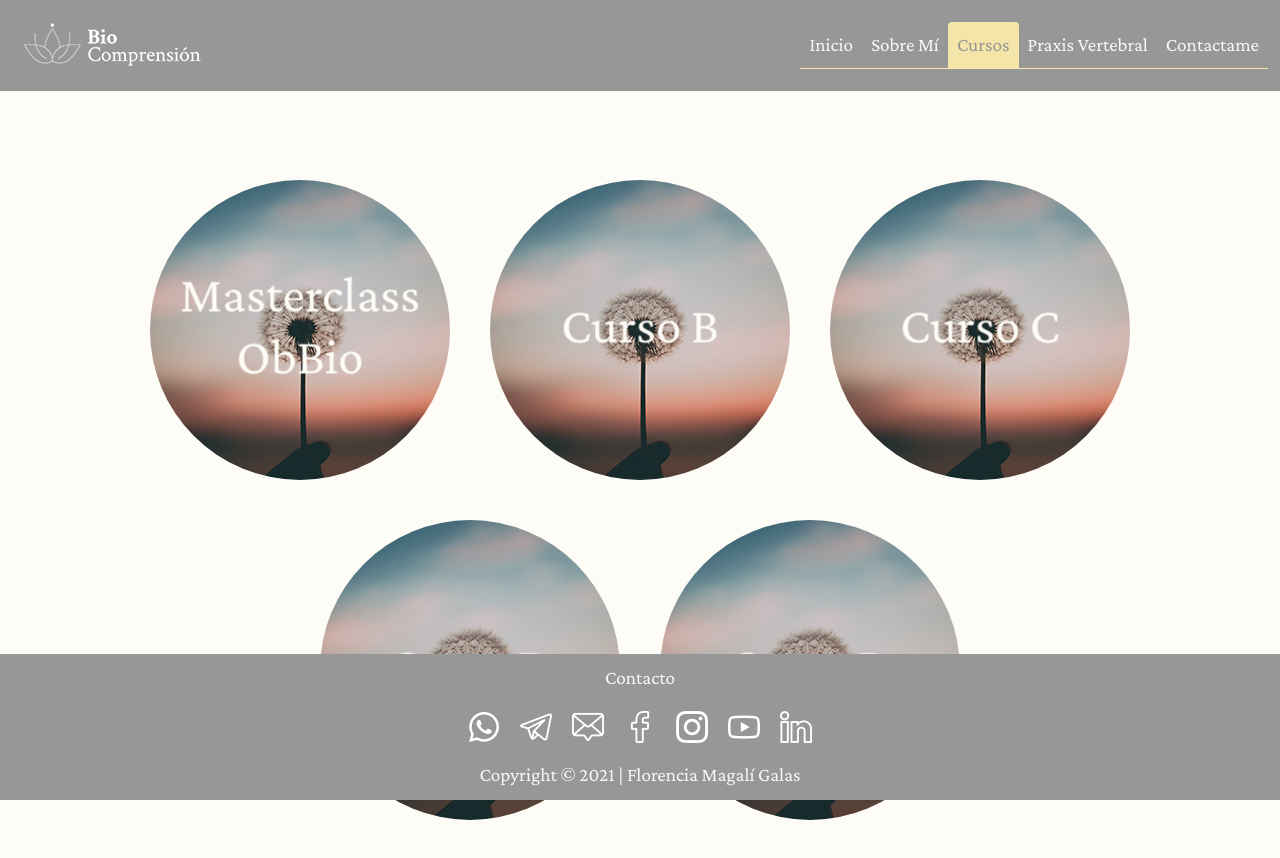
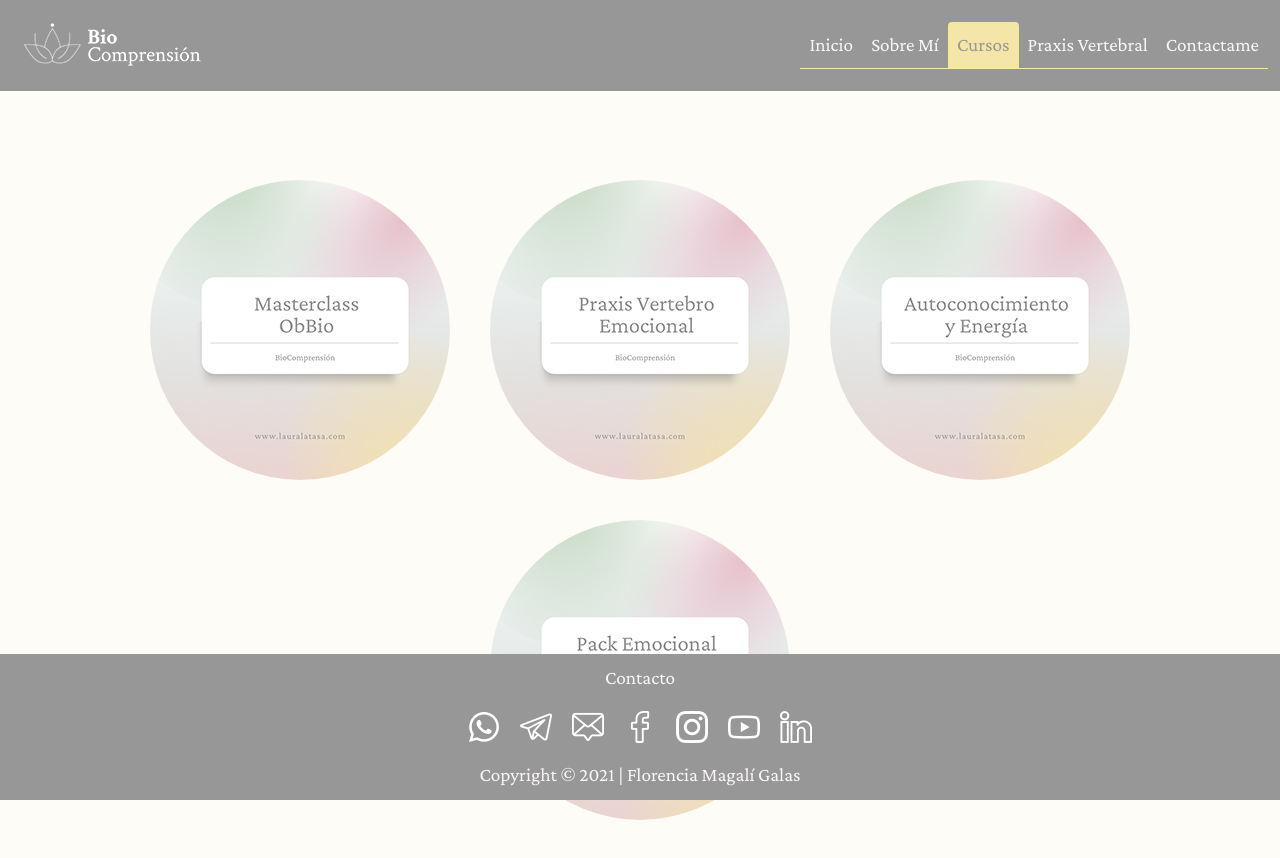
Before and after one commit to MagaliGalas/BioComprensi-n, a plain HTML site: page pages/cursos.html in a window 1280 px wide. Drawn offline with nearby package versions, Linux system fonts and the light colour scheme.

Commit message:
Modificaciones varias

```diff
--- a/css/cursos.css
+++ b/css/cursos.css
@@ -93,8 +93,9 @@
 
 /* Fondo de cada tarjeta de cada curso (Cuerpo) */
 .cardFondoBody {
-    padding: 40px;
+/*     padding: 40px; */
     text-align: center;
+    padding: 15%;
 }
 
 /* Texto del titulo del fondo de la tarjeta */
@@ -105,14 +106,17 @@
 
 /* Texto del parrafo del fondo de la tarjeta */
 .cardFondoBody p {
-    margin-top: 10px;
+    /* margin-top: 10px; */
     font-size: 1rem;
     color: #484848;
+    text-align: center;
+    justify-content: center;
+    align-items: center;
 }
 
-.cardFondoBody input {
+.cardFondoBody a {
     padding: 7px 10px;
-    margin-top: 10px;
+    margin-top: 40%;
     font-size: 1rem;
     cursor: pointer;
     border: none;
@@ -121,10 +125,11 @@
     transition: box-shadow 600ms, background-color 600ms;
     transform: translateZ(60px); /* Se mueve en el eje Z. Es para que el texto se despegue y no quede plano */
     background-color: #f4e5a8;
-    color: #484848;
+    color: #484848 !important;
+    text-decoration: none;
 }
 
-.cardFondoBody input:hover {
+.cardFondoBody a:hover {
     box-shadow: 1px 1px 15px -5px;
     background-color: #fefcf6;
 }
@@ -136,6 +141,6 @@
     position: absolute;
     top: 0;
     left: 0;
-    background: rgba(0, 0, 0, 0.1);
+    /* background: rgba(0, 0, 0, 0.1); */
     border-radius: 1000px;
 }
--- a/css/sobremi.css
+++ b/css/sobremi.css
@@ -40,7 +40,6 @@
 
 /* Modificación ScrollBar */
 
-
 .sobreMiContenedor2::-webkit-scrollbar {
     -webkit-appearance: none;
 }
--- a/pages/cursos.html
+++ b/pages/cursos.html
@@ -36,6 +36,12 @@
                 <img src="../multimedia/index/sublogo_blanco_200px.png" alt="Logo_Index">
             </a>
 
+            <!-- Barra Colapsada -->
+            <button class="navbar-toggler" type="button" data-bs-toggle="collapse" data-bs-target="#navbarNav"
+                aria-controls="navbarNav" aria-expanded="false" aria-label="Toggle navigation">
+                <span class="navbar-toggler-icon"></span>
+            </button>
+
             <!-- Links -->
             <div class="collapse navbar-collapse justify-content-end" id="navbarNav">
                 <ul class="navbar-nav mb-2 mb-lg-0 nav-tabs">
@@ -65,17 +71,20 @@
 
             <div class="cardPadre">
                 <div class="tarjeta">
-                    <div class="cardFrente" style="background-image: url(../multimedia/cursos/cursoEjemplo.jpg);">
+                    <div class="cardFrente" style="background-image: url(../multimedia/cursos/masterclassObbio.jpg);">
                         <div class="bg"></div>
                         <div class="cardFrenteBody">
-                            <h1>Masterclass ObBio</h1>
+                            <!-- <h1>Masterclass ObBio</h1> -->
                         </div>
                     </div>
                     <div class="cardFondo">
                         <div class="cardFondoBody">
-                            <h1>Masterclass ObBio</h1>
+                            <!-- <h1>Masterclass ObBio</h1> -->
                             <p>A través de 5 claves iniciarás el camino hacia el autoconocimiento.</p>
-                            <input type="button" value="Ir al Curso">
+                            <a type="button" target="_blank"
+                                href="https://tienda.vidroop.com/academia/biocomprension?fbclid=IwAR3Psx3g0XtCPOblmPDGakV5llx7EaIcAUIU9l8AIcyqFHnhezmFMHkKNRY">
+                                Ir al Curso
+                            </a>
                         </div>
                     </div>
                 </div>
@@ -83,18 +92,20 @@
 
             <div class="cardPadre">
                 <div class="tarjeta">
-                    <div class="cardFrente" style="background-image: url(../multimedia/cursos/cursoEjemplo.jpg);">
+                    <div class="cardFrente" style="background-image: url(../multimedia/cursos/praxisVertebroEmocional.jpg);">
                         <div class="bg"></div>
                         <div class="cardFrenteBody">
-                            <h1>Curso B</h1>
+                            <!-- <h1>Praxis Vértebro Emocional</h1> -->
                         </div>
                     </div>
                     <div class="cardFondo">
                         <div class="cardFondoBody">
-                            <h1>Curso B</h1>
-                            <p>Lorem ipsum dolor sit amet consectetur adipisicing elit. Ducimus fugit deleniti non
-                                expedita corporis sit fugiat tenetur aspernatur vitae error.</p>
-                            <input type="button" value="Ir al Curso">
+<!--                             <h1>Praxis Vértebro Emocional</h1>
+ -->                            <p>Descubrirás los conflictos emocionales detrás de las dolencias del esqueleto.</p>
+                            <a type="button" target="_blank"
+                                href="https://tienda.vidroop.com/academia/biocomprension?fbclid=IwAR3Psx3g0XtCPOblmPDGakV5llx7EaIcAUIU9l8AIcyqFHnhezmFMHkKNRY">
+                                Ir al Curso
+                            </a>
                         </div>
                     </div>
                 </div>
@@ -102,18 +113,21 @@
 
             <div class="cardPadre">
                 <div class="tarjeta">
-                    <div class="cardFrente" style="background-image: url(../multimedia/cursos/cursoEjemplo.jpg);">
+                    <div class="cardFrente" style="background-image: url(../multimedia/cursos/autoconocimientoYEnergia.jpg);">
                         <div class="bg"></div>
                         <div class="cardFrenteBody">
-                            <h1>Curso C</h1>
+                            <!-- <h1>Autoconocimiento y Energía</h1> -->
                         </div>
                     </div>
                     <div class="cardFondo">
                         <div class="cardFondoBody">
-                            <h1>Curso C</h1>
-                            <p>Lorem ipsum dolor sit amet consectetur adipisicing elit. Ducimus fugit deleniti non
-                                expedita corporis sit fugiat tenetur aspernatur vitae error.</p>
-                            <input type="button" value="Ir al Curso">
+<!--                             <h1>Autoconocimiento y Energía</h1>
+ -->                            <p>Para emprender el camino del autoconocimiento, medir tu energía y potenciarla a través
+                                del reiki.</p>
+                            <a type="button" target="_blank"
+                                href="https://tienda.vidroop.com/academia/biocomprension?fbclid=IwAR3Psx3g0XtCPOblmPDGakV5llx7EaIcAUIU9l8AIcyqFHnhezmFMHkKNRY">
+                                Ir al Curso
+                            </a>
                         </div>
                     </div>
                 </div>
@@ -121,37 +135,20 @@
 
             <div class="cardPadre">
                 <div class="tarjeta">
-                    <div class="cardFrente" style="background-image: url(../multimedia/cursos/cursoEjemplo.jpg);">
+                    <div class="cardFrente" style="background-image: url(../multimedia/cursos/packEmocional.jpg);">
                         <div class="bg"></div>
                         <div class="cardFrenteBody">
-                            <h1>Curso D</h1>
+                            <!-- <h1>Pack emocional: 4 + 1</h1> -->
                         </div>
                     </div>
                     <div class="cardFondo">
                         <div class="cardFondoBody">
-                            <h1>Curso D</h1>
-                            <p>Lorem ipsum dolor sit amet consectetur adipisicing elit. Ducimus fugit deleniti non
-                                expedita corporis sit fugiat tenetur aspernatur vitae error.</p>
-                            <input type="button" value="Ir al Curso">
-                        </div>
-                    </div>
-                </div>
-            </div>
-
-            <div class="cardPadre">
-                <div class="tarjeta">
-                    <div class="cardFrente" style="background-image: url(../multimedia/cursos/cursoEjemplo.jpg);">
-                        <div class="bg"></div>
-                        <div class="cardFrenteBody">
-                            <h1>Curso D</h1>
-                        </div>
-                    </div>
-                    <div class="cardFondo">
-                        <div class="cardFondoBody">
-                            <h1>Curso D</h1>
-                            <p>Lorem ipsum dolor sit amet consectetur adipisicing elit. Ducimus fugit deleniti non
-                                expedita corporis sit fugiat tenetur aspernatur vitae error.</p>
-                            <input type="button" value="Ir al Curso">
+<!--                             <h1>Pack emocional: 4 + 1</h1>
+ -->                            <p>Contiene 5 Masterclass de profesionales de las emociones.</p>
+                            <a type="button" target="_blank"
+                                href="https://tienda.vidroop.com/academia/biocomprension?fbclid=IwAR3Psx3g0XtCPOblmPDGakV5llx7EaIcAUIU9l8AIcyqFHnhezmFMHkKNRY">
+                                Ir al Curso
+                            </a>
                         </div>
                     </div>
                 </div>
@@ -159,18 +156,6 @@
 
         </div>
     </main>
-
-
-
-
-
-
-
-
-
-
-
-
 
     <!-- Pie de Pagina -->
     <section class="fixed-bottom pie">
```
Also changed, not shown: css/contacto.css (+10 -0 lines), index.html (+5 -0 lines), pages/contacto.html (+42 -0 lines), pages/praxis.html (+5 -0 lines), pages/sobremi.html (+5 -0 lines), multimedia/contacto/ejemploManos1.jpg (added), multimedia/contacto/ejemploManos2-500x750.jpg (added), multimedia/cursos/autoconocimientoYEnergia.jpg (added), multimedia/cursos/cursoEjemplo.jpg (deleted), multimedia/cursos/ejemplo.jpg (deleted), multimedia/cursos/ejemplo1.jpg (deleted), multimedia/cursos/ejemplo2.jpg (deleted), multimedia/cursos/ejemplo3.jpg (deleted), multimedia/cursos/ejemplo4.jpg (deleted), 3 more files.
